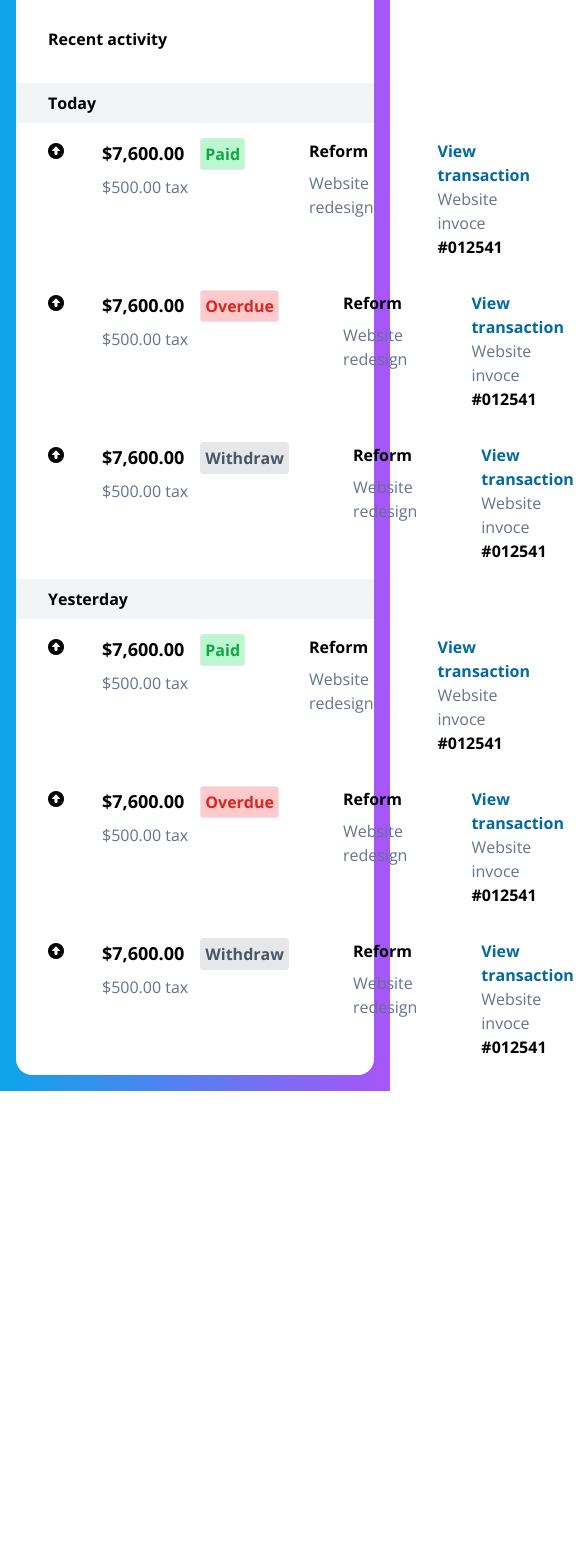
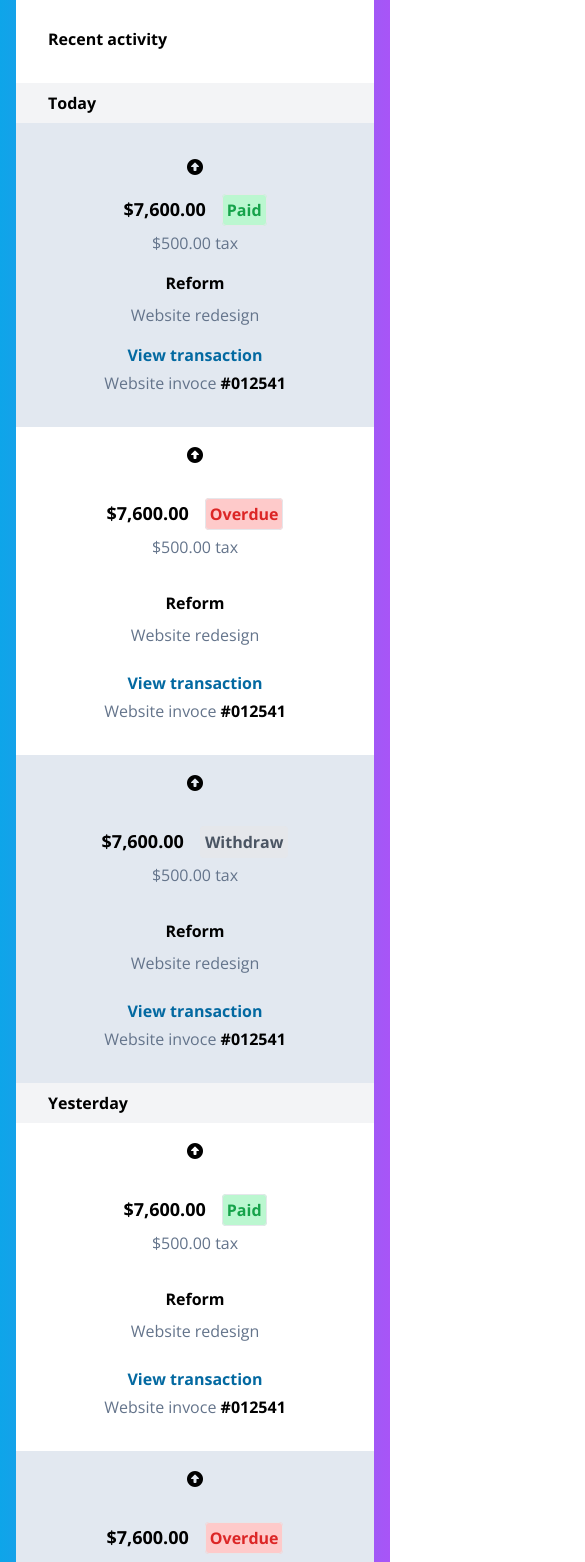
Before and after one commit to zyrass/Saasy-Vue3, a Vue app: page / in a window 390 px wide. Shown: the part 800-2362 px from the top of the page, 585 px wide, since content can reach past the window. Before the commit the page ends 1891 px from the top, so only its background shows below. Built offline with nearby package versions, Linux system fonts and the light colour scheme.

Commit message:
add responsive Activity

```diff
--- a/src/components/Activity.vue
+++ b/src/components/Activity.vue
@@ -7,7 +7,132 @@
             <div class="py-2 pl-8 bg-gray-100 font-bold">Today</div>
 
             <!-- Ligne ° 1 -->
-            <div class="grid grid-cols-[54px_1fr_1fr_1fr] *:px-8">
+            <div
+                class="grid grid-cols-[1fr] sm:grid-cols-[54px_1fr_1fr_1fr] *:gap-y-1 sm:*:px-8 *:text-center bg-slate-200"
+            >
+                <!-- Col n°1 -->
+                <div class="sm:col-span-1 pt-8 pb-2">
+                    <i class="fa-solid fa-circle-up"></i>
+                </div>
+
+                <!-- Col n°2 -->
+                <div class="sm:col-span-1 py-2">
+                    <div class="mb-2">
+                        <span class="font-bold text-lg pr-4">$7,600.00</span>
+                        <span
+                            class="p-1 border font-bold text-green-600 rounded bg-green-200"
+                            >Paid</span
+                        >
+                    </div>
+                    <span class="text-slate-500">$500.00 tax</span>
+                </div>
+
+                <!-- Col n°3 -->
+                <div class="sm:col-span-1 py-2">
+                    <p class="font-bold mb-2">Reform</p>
+                    <p class="text-slate-500">Website redesign</p>
+                </div>
+
+                <!-- Col n°4 -->
+                <div
+                    class="sm:col-span-1 py-2 pb-8 flex flex-col items-center sm:items-end"
+                >
+                    <p class="text-sky-700 font-bold">View transaction</p>
+                    <p class="text-slate-500">
+                        Website invoce
+                        <span class="text-black font-bold">#012541</span>
+                    </p>
+                </div>
+            </div>
+
+            <!-- Ligne ° 2 -->
+            <div
+                class="grid grid-cols-[1fr] sm:grid-cols-[54px_1fr_1fr_1fr] *:gap-y-1 sm:*:px-8 *:text-center"
+            >
+                <!-- Col n°1 -->
+                <div class="col-span-1 py-4">
+                    <i class="fa-solid fa-circle-up"></i>
+                </div>
+
+                <!-- Col n°2 -->
+                <div class="col-span-1 py-4">
+                    <div class="mb-2">
+                        <span class="font-bold text-lg pr-4">$7,600.00</span>
+                        <span
+                            class="p-1 border font-bold text-red-600 bg-red-200 rounded"
+                            >Overdue</span
+                        >
+                    </div>
+                    <span class="text-slate-500">$500.00 tax</span>
+                </div>
+
+                <!-- Col n°3 -->
+                <div class="col-span-1 py-4">
+                    <p class="font-bold mb-2">Reform</p>
+                    <p class="text-slate-500">Website redesign</p>
+                </div>
+
+                <!-- Col n°4 -->
+                <div
+                    class="sm:col-span-1 py-2 pb-8 flex flex-col items-center sm:items-end"
+                >
+                    <p class="text-sky-700 font-bold">View transaction</p>
+                    <p class="text-slate-500">
+                        Website invoce
+                        <span class="text-black font-bold">#012541</span>
+                    </p>
+                </div>
+            </div>
+
+            <!-- Ligne ° 3 -->
+            <div
+                class="grid grid-cols-[1fr] sm:grid-cols-[54px_1fr_1fr_1fr] *:gap-y-1 sm:*:px-8 *:text-center bg-slate-200"
+            >
+                <!-- Col n°1 -->
+                <div class="col-span-1 py-4">
+                    <i class="fa-solid fa-circle-up"></i>
+                </div>
+
+                <!-- Col n°2 -->
+                <div class="col-span-1 py-4">
+                    <div class="mb-2">
+                        <span class="font-bold text-lg pr-4">$7,600.00</span>
+                        <span
+                            class="p-1 border font-bold text-gray-600 bg-gray-200 rounded"
+                            >Withdraw</span
+                        >
+                    </div>
+                    <span class="text-slate-500">$500.00 tax</span>
+                </div>
+
+                <!-- Col n°3 -->
+                <div class="col-span-1 py-4">
+                    <p class="font-bold mb-2">Reform</p>
+                    <p class="text-slate-500">Website redesign</p>
+                </div>
+
+                <!-- Col n°4 -->
+                <div
+                    class="sm:col-span-1 py-2 pb-8 flex flex-col items-center sm:items-end"
+                >
+                    <p class="text-sky-700 font-bold">View transaction</p>
+                    <p class="text-slate-500">
+                        Website invoce
+                        <span class="text-black font-bold">#012541</span>
+                    </p>
+                </div>
+            </div>
+        </div>
+
+        <!-- Partie n°2 -->
+        <div>
+            <!-- Title -->
+            <div class="py-2 pl-8 bg-gray-100 font-bold">Yesterday</div>
+
+            <!-- Ligne ° 1 -->
+            <div
+                class="grid grid-cols-[1fr] sm:grid-cols-[54px_1fr_1fr_1fr] *:gap-y-1 sm:*:px-8 *:text-center"
+            >
                 <!-- Col n°1 -->
                 <div class="col-span-1 py-4">
                     <i class="fa-solid fa-circle-up"></i>
@@ -32,7 +157,9 @@
                 </div>
 
                 <!-- Col n°4 -->
-                <div class="col-span-1 py-4 flex flex-col items-end">
+                <div
+                    class="sm:col-span-1 py-2 pb-8 flex flex-col items-center sm:items-end"
+                >
                     <p class="text-sky-700 font-bold">View transaction</p>
                     <p class="text-slate-500">
                         Website invoce
@@ -42,7 +169,9 @@
             </div>
 
             <!-- Ligne ° 2 -->
-            <div class="grid grid-cols-[54px_1fr_1fr_1fr] *:px-8">
+            <div
+                class="grid grid-cols-[1fr] sm:grid-cols-[54px_1fr_1fr_1fr] *:gap-y-1 sm:*:px-8 *:text-center bg-slate-200"
+            >
                 <!-- Col n°1 -->
                 <div class="col-span-1 py-4">
                     <i class="fa-solid fa-circle-up"></i>
@@ -67,7 +196,9 @@
                 </div>
 
                 <!-- Col n°4 -->
-                <div class="col-span-1 py-4 flex flex-col items-end">
+                <div
+                    class="sm:col-span-1 py-2 pb-8 flex flex-col items-center sm:items-end"
+                >
                     <p class="text-sky-700 font-bold">View transaction</p>
                     <p class="text-slate-500">
                         Website invoce
@@ -77,7 +208,9 @@
             </div>
 
             <!-- Ligne ° 3 -->
-            <div class="grid grid-cols-[54px_1fr_1fr_1fr] *:px-8">
+            <div
+                class="grid grid-cols-[1fr] sm:grid-cols-[54px_1fr_1fr_1fr] *:gap-y-1 sm:*:px-8 *:text-center"
+            >
                 <!-- Col n°1 -->
                 <div class="col-span-1 py-4">
                     <i class="fa-solid fa-circle-up"></i>
@@ -102,118 +235,9 @@
                 </div>
 
                 <!-- Col n°4 -->
-                <div class="col-span-1 py-4 flex flex-col items-end">
-                    <p class="text-sky-700 font-bold">View transaction</p>
-                    <p class="text-slate-500">
-                        Website invoce
-                        <span class="text-black font-bold">#012541</span>
-                    </p>
-                </div>
-            </div>
-        </div>
-
-        <!-- Partie n°2 -->
-        <div>
-            <!-- Title -->
-            <div class="py-2 pl-8 bg-gray-100 font-bold">Yesterday</div>
-
-            <!-- Ligne ° 1 -->
-            <div class="grid grid-cols-[54px_1fr_1fr_1fr] *:px-8">
-                <!-- Col n°1 -->
-                <div class="col-span-1 py-4">
-                    <i class="fa-solid fa-circle-up"></i>
-                </div>
-
-                <!-- Col n°2 -->
-                <div class="col-span-1 py-4">
-                    <div class="mb-2">
-                        <span class="font-bold text-lg pr-4">$7,600.00</span>
-                        <span
-                            class="p-1 border font-bold text-green-600 rounded bg-green-200"
-                            >Paid</span
-                        >
-                    </div>
-                    <span class="text-slate-500">$500.00 tax</span>
-                </div>
-
-                <!-- Col n°3 -->
-                <div class="col-span-1 py-4">
-                    <p class="font-bold mb-2">Reform</p>
-                    <p class="text-slate-500">Website redesign</p>
-                </div>
-
-                <!-- Col n°4 -->
-                <div class="col-span-1 py-4 flex flex-col items-end">
-                    <p class="text-sky-700 font-bold">View transaction</p>
-                    <p class="text-slate-500">
-                        Website invoce
-                        <span class="text-black font-bold">#012541</span>
-                    </p>
-                </div>
-            </div>
-
-            <!-- Ligne ° 2 -->
-            <div class="grid grid-cols-[54px_1fr_1fr_1fr] *:px-8">
-                <!-- Col n°1 -->
-                <div class="col-span-1 py-4">
-                    <i class="fa-solid fa-circle-up"></i>
-                </div>
-
-                <!-- Col n°2 -->
-                <div class="col-span-1 py-4">
-                    <div class="mb-2">
-                        <span class="font-bold text-lg pr-4">$7,600.00</span>
-                        <span
-                            class="p-1 border font-bold text-red-600 bg-red-200 rounded"
-                            >Overdue</span
-                        >
-                    </div>
-                    <span class="text-slate-500">$500.00 tax</span>
-                </div>
-
-                <!-- Col n°3 -->
-                <div class="col-span-1 py-4">
-                    <p class="font-bold mb-2">Reform</p>
-                    <p class="text-slate-500">Website redesign</p>
-                </div>
-
-                <!-- Col n°4 -->
-                <div class="col-span-1 py-4 flex flex-col items-end">
-                    <p class="text-sky-700 font-bold">View transaction</p>
-                    <p class="text-slate-500">
-                        Website invoce
-                        <span class="text-black font-bold">#012541</span>
-                    </p>
-                </div>
-            </div>
-
-            <!-- Ligne ° 3 -->
-            <div class="grid grid-cols-[54px_1fr_1fr_1fr] *:px-8">
-                <!-- Col n°1 -->
-                <div class="col-span-1 py-4">
-                    <i class="fa-solid fa-circle-up"></i>
-                </div>
-
-                <!-- Col n°2 -->
-                <div class="col-span-1 py-4">
-                    <div class="mb-2">
-                        <span class="font-bold text-lg pr-4">$7,600.00</span>
-                        <span
-                            class="p-1 border font-bold text-gray-600 bg-gray-200 rounded"
-                            >Withdraw</span
-                        >
-                    </div>
-                    <span class="text-slate-500">$500.00 tax</span>
-                </div>
-
-                <!-- Col n°3 -->
-                <div class="col-span-1 py-4">
-                    <p class="font-bold mb-2">Reform</p>
-                    <p class="text-slate-500">Website redesign</p>
-                </div>
-
-                <!-- Col n°4 -->
-                <div class="col-span-1 py-4 flex flex-col items-end">
+                <div
+                    class="sm:col-span-1 py-2 pb-8 flex flex-col items-center sm:items-end"
+                >
                     <p class="text-sky-700 font-bold">View transaction</p>
                     <p class="text-slate-500">
                         Website invoce
```
